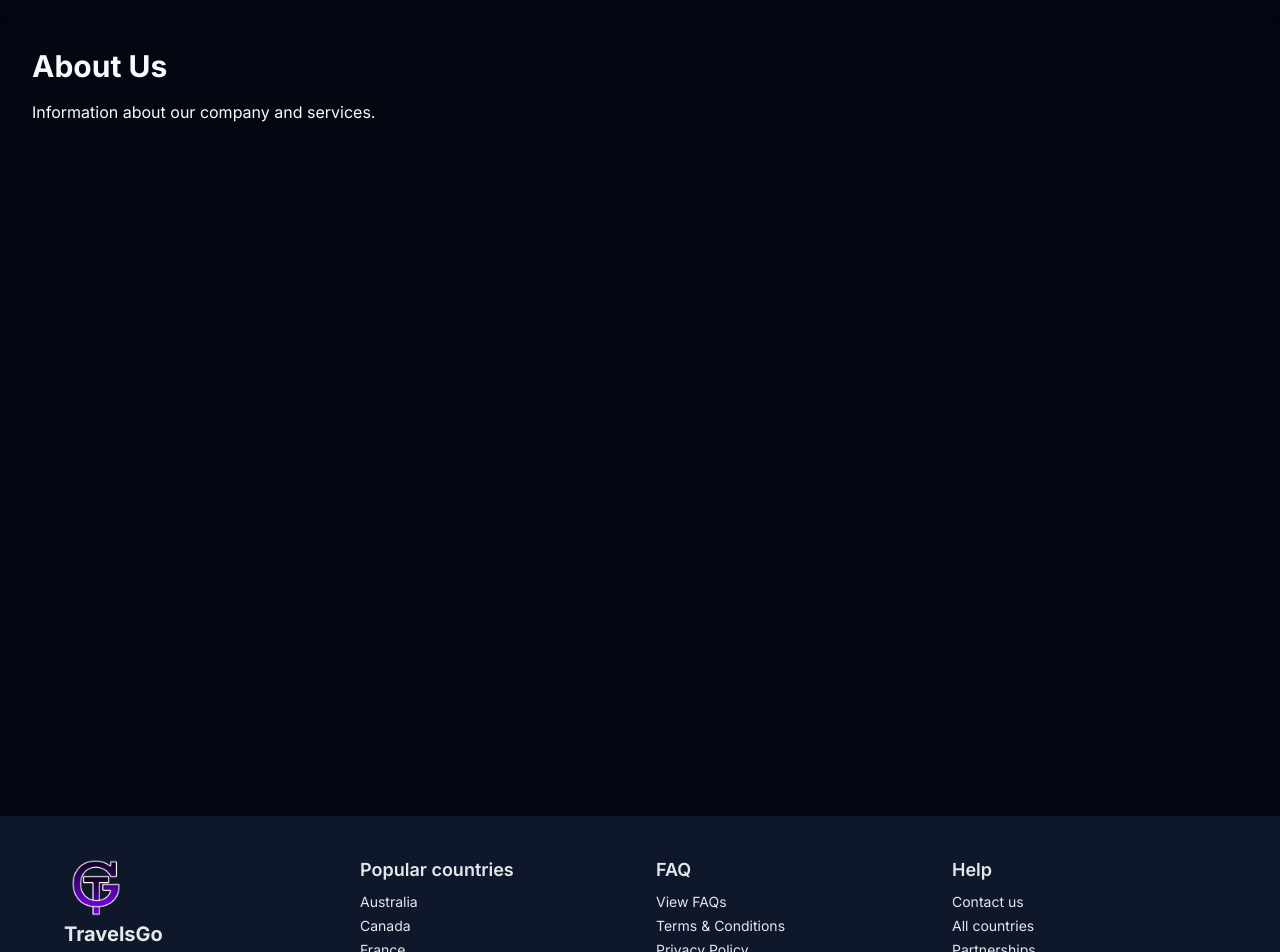
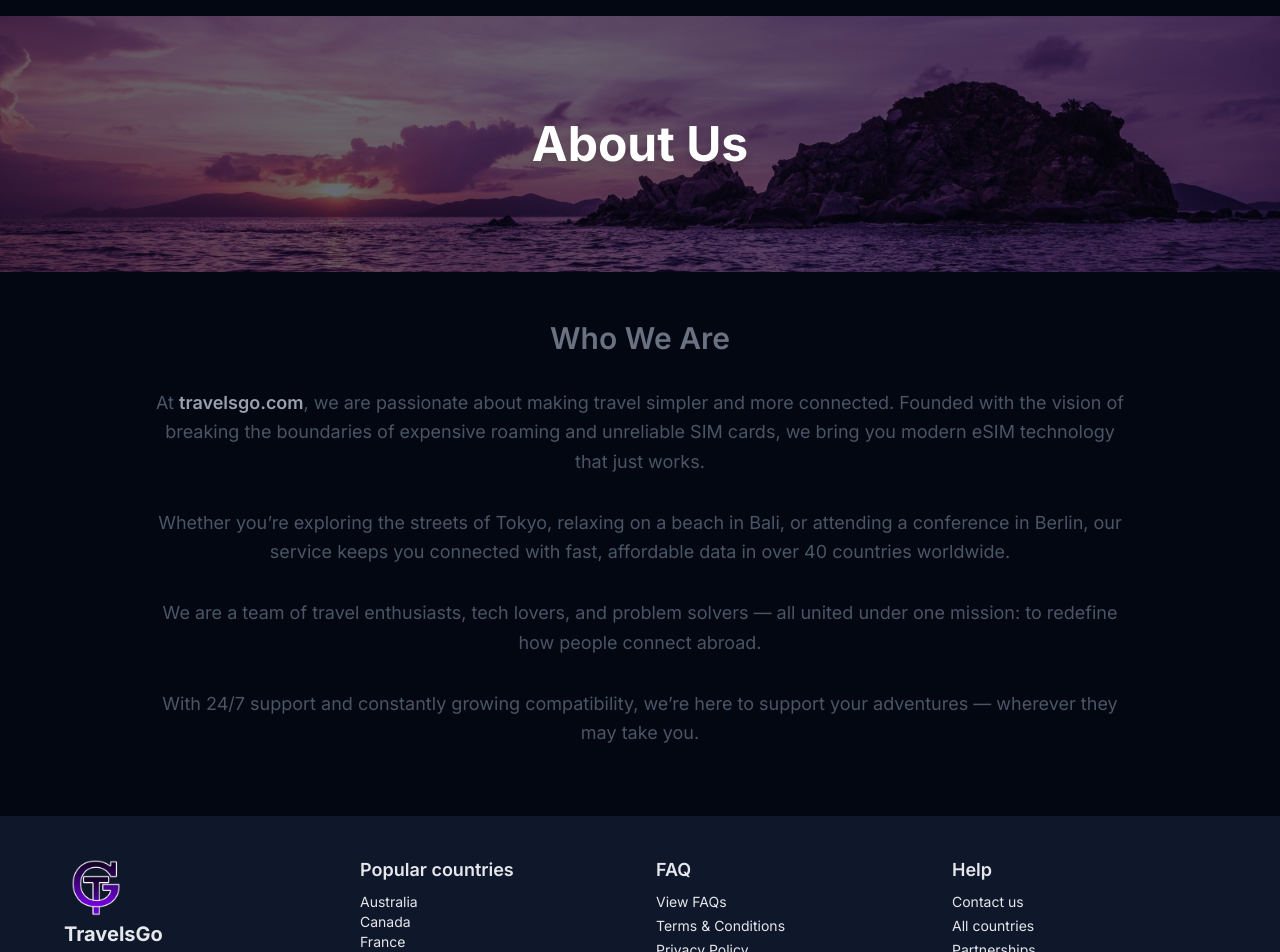
Before and after one commit to Myki487/esim-website, a Next.js app: page /about in a window 1280 px wide. Shown: the part 40-992 px from the top of the page. Built offline with nearby package versions, Linux system fonts and the light colour scheme.

Commit message:
About 31.05.2025
-перехід у футері по популярним країнам за двобуквеним видом, а не по цифровому
- додана сторінка about

```diff
--- a/src/app/about/page.tsx
+++ b/src/app/about/page.tsx
@@ -1,8 +1,41 @@
+'use client'
+
+import Image from 'next/image'
+
 export default function AboutPage() {
   return (
-    <div className="p-8">
-      <h1 className="text-3xl font-bold mb-4">About Us</h1>
-      <p>Information about our company and services.</p>
+    <div>
+      <div className="relative h-64 w-full">
+        <Image
+          src="/about-bg.jpg"
+          alt="About Us Background"
+          fill
+          className="object-cover opacity-40"
+        />
+        <div className="absolute inset-0 flex items-center justify-center">
+          <h1 className="text-5xl font-bold text-white drop-shadow-lg">About Us</h1>
+        </div>
+      </div>
+
+      <div className="max-w-5xl mx-auto px-6 py-12 space-y-8 text-center">
+        <h2 className="text-3xl font-semibold text-gray-500">Who We Are</h2>
+        <p className="text-gray-600 text-lg leading-relaxed">
+          At <span className="font-semibold text-gray-400">travelsgo.com</span>, we are passionate about making travel simpler and more connected.
+          Founded with the vision of breaking the boundaries of expensive roaming and unreliable SIM cards, we bring you modern eSIM technology that just works.
+        </p>
+
+        <p className="text-gray-600 text-lg leading-relaxed">
+          Whether you’re exploring the streets of Tokyo, relaxing on a beach in Bali, or attending a conference in Berlin, our service keeps you connected with fast, affordable data in over 40 countries worldwide.
+        </p>
+
+        <p className="text-gray-600 text-lg leading-relaxed">
+          We are a team of travel enthusiasts, tech lovers, and problem solvers — all united under one mission: to redefine how people connect abroad.
+        </p>
+
+        <p className="text-gray-600 text-lg leading-relaxed">
+          With 24/7 support and constantly growing compatibility, we’re here to support your adventures — wherever they may take you.
+        </p>
+      </div>
     </div>
   )
 }
--- a/src/components/Footer.tsx
+++ b/src/components/Footer.tsx
@@ -27,16 +27,13 @@ export default function Footer() {
             travelsgo.com eSIM provides affordable, easy to use travel bundles in over 40 countries worldwide.
           </p>
         </div>
-
         <div>
           <h3 className="text-lg font-semibold mb-2">Popular countries</h3>
           <ul className="space-y-1 text-sm">
             {popularCountries.map((country) => (
-              <li key={country.id}>
-                <Link href={`/countries/${country.id}`} className="hover:underline">
-                  {country.name}
+                <Link key={country.id} href={`/countries/${country.id}`} className="hover:underline">
+									<li>{country.name}</li>
                 </Link>
-              </li>
             ))}
           </ul>
         </div>
--- a/src/types/Country.ts
+++ b/src/types/Country.ts
@@ -1,5 +1,5 @@
 export type Country = {
-  id: number
+  id: string
   name: string
   popular: boolean
   description: string
```
Also changed, not shown: src/components/ContactForm.tsx (+1 -7 lines), public/about-bg.jpg (added).
